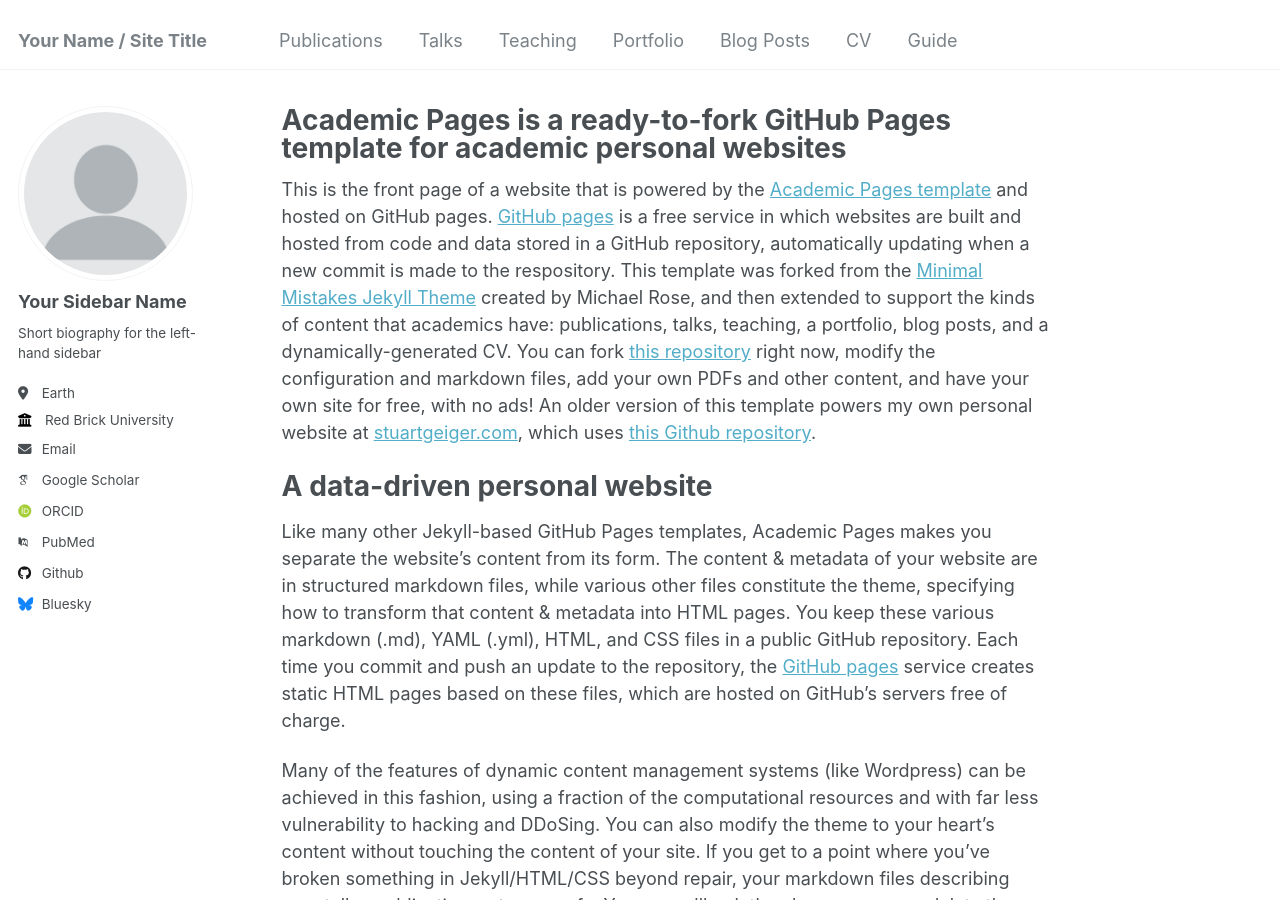
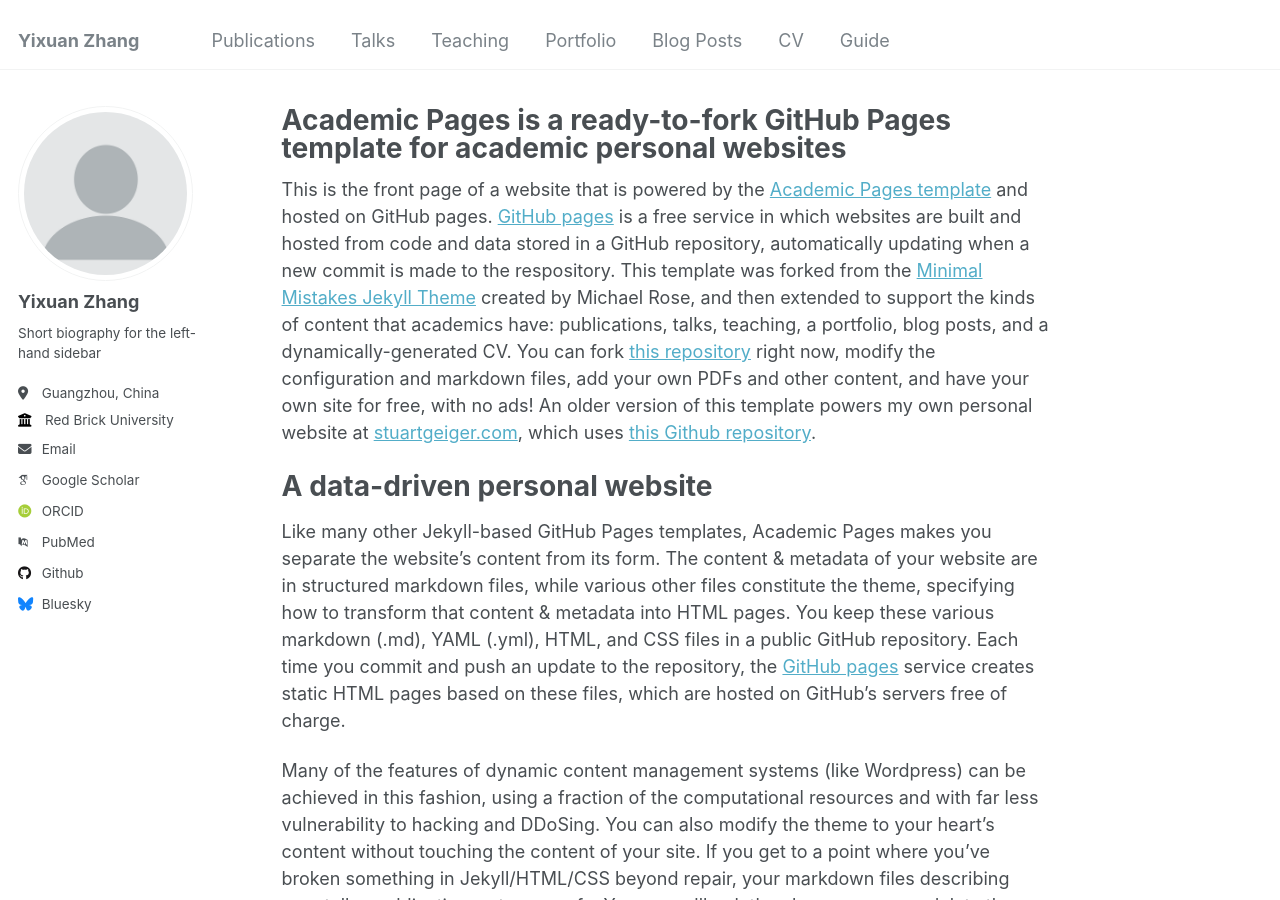
Before and after one commit to yixuanxyz/yixuanxyz.github.io, a Jekyll site: the page built from _pages/about.md, in a window 1280 px wide and 900 px high. Built offline with Jekyll 4.4.1, drawn with Linux system fonts in a browser that asks for light colours; some web fonts are replaced.

Commit message:
Update _config.yml

```diff
--- a/_config.yml
+++ b/_config.yml
@@ -8,7 +8,7 @@
 
 # Basic Site Settings
 locale                   : "en-US"
-title                    : "Your Name / Site Title"
+title                    : "Yixuan Zhang"
 title_separator          : "-"
 name                     : &name "Your Name"
 description              : &description "personal description"
@@ -22,10 +22,10 @@ repository               : "academicpages/academicpages.github.io"
 author:
   # Biographic information
   avatar           : "profile.png"
-  name             : "Your Sidebar Name"
+  name             : "Yixuan Zhang"
   pronouns         : # example: "she/her"
   bio              : "Short biography for the left-hand sidebar"
-  location         : "Earth"
+  location         : "Guangzhou, China"
   employer         : "Red Brick University"
   uri              : # URL
   email            : "none@example.org"
```
